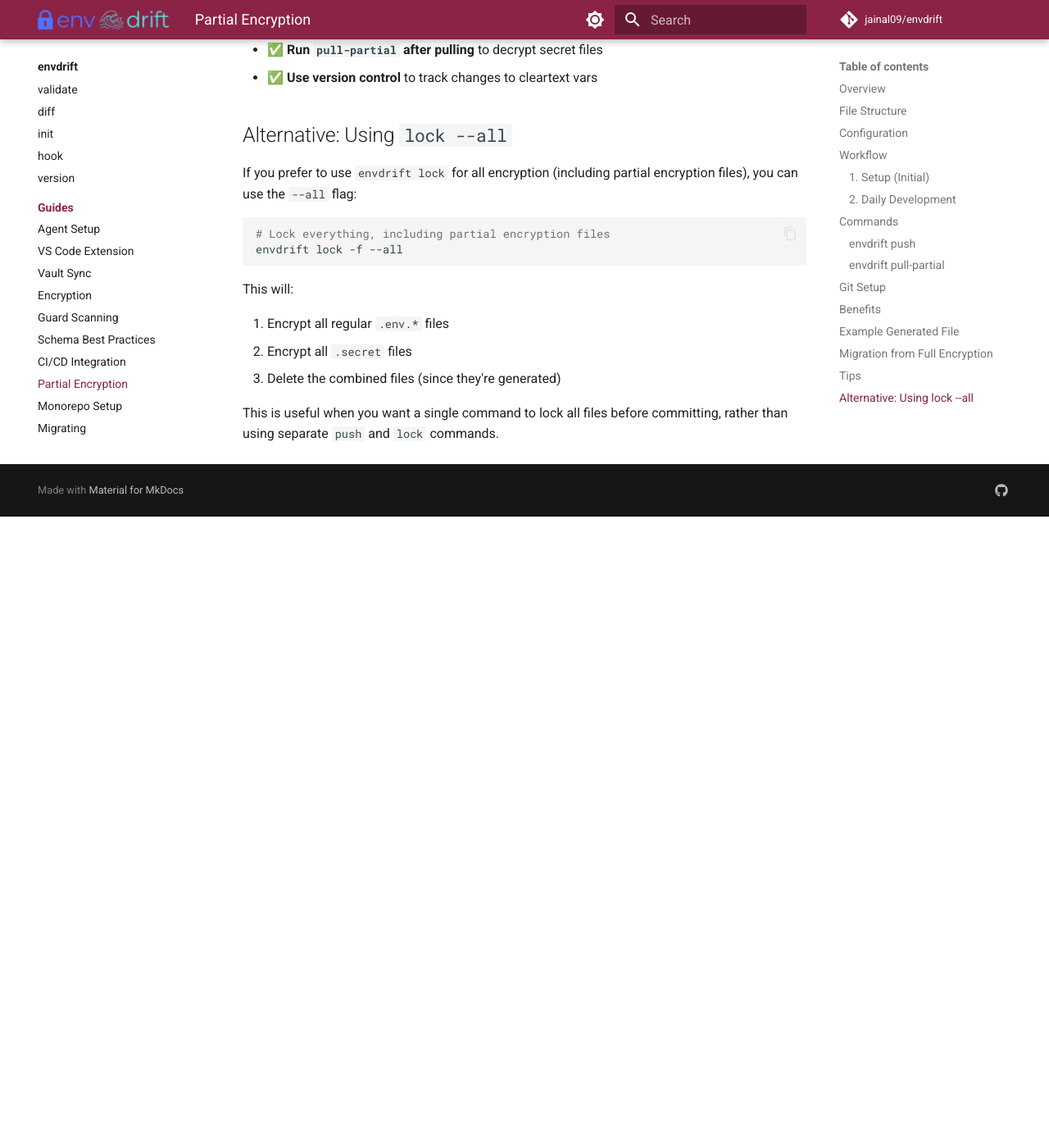
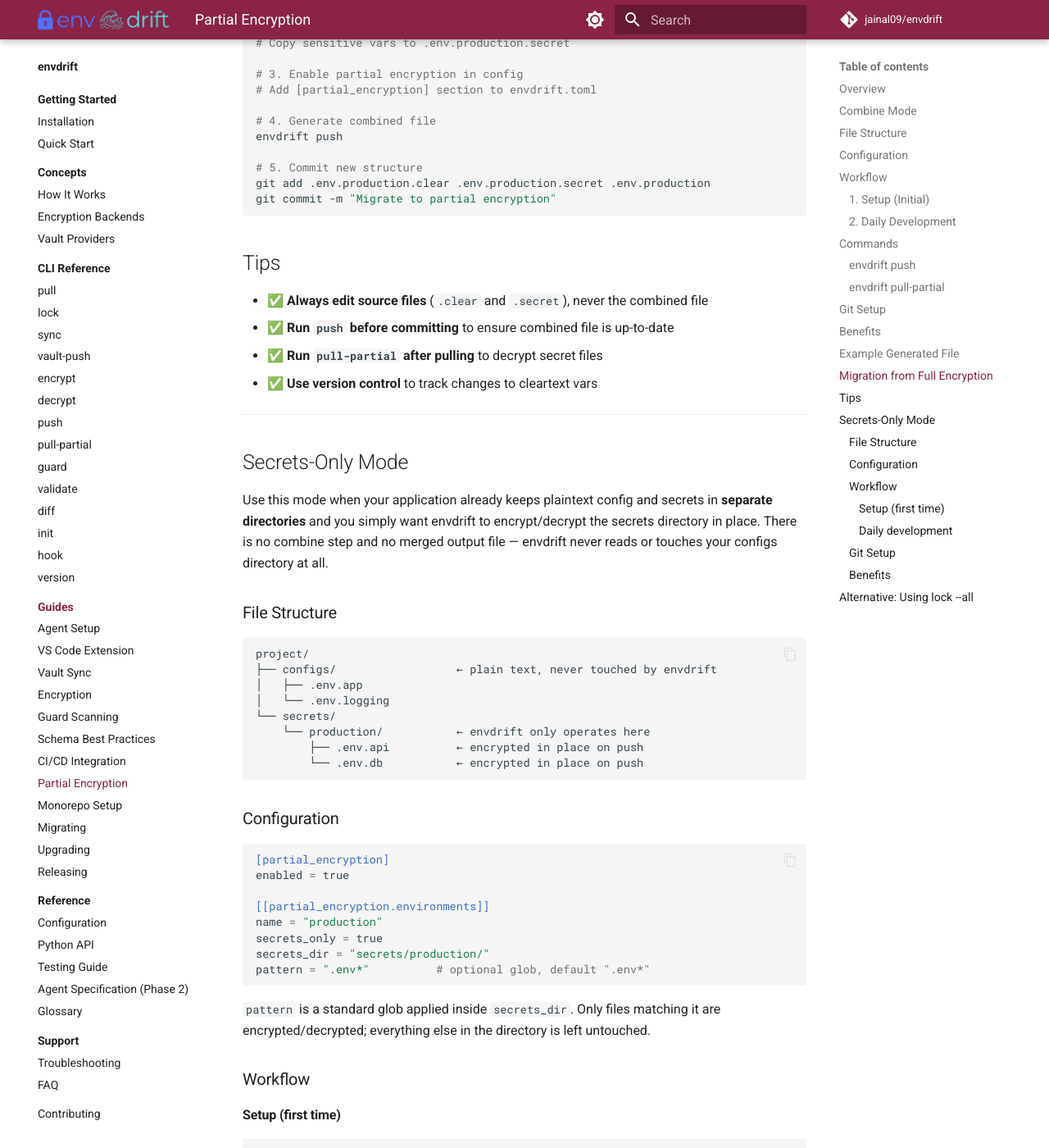
Before and after one commit to jainal09/envdrift, an MkDocs documentation site: the page built from docs/guides/partial-encryption.md, in a window 1280 px wide and 1400 px high, scrolled down 4369 px. Shown: the whole window at 82% size. Built offline with MkDocs 1.6.1 and Material for MkDocs 9.7.7, drawn with Linux system fonts in a browser that asks for light colours; comment, search, counter and statistics services are not loaded; before the commit the page ends 4999 px from its top, so only the background shows below that; some of the changed text lies outside the part shown.

Commit message:
feat(partial-encryption): add secrets-only mode
Adds `secrets_only = true` to `[[partial_encryption.environments]]` for
projects that already separate plaintext configs and secrets into distinct
directories. When enabled, `envdrift push` encrypts every file matching
`pattern` inside `secrets_dir` in place and `envdrift pull-partial` decrypts
them — no combine step, no awareness of any configs directory, no merged
output file.

- `PartialEncryptionEnvironmentConfig` gains `secrets_only`, `secrets_dir`,
  `pattern` fields; combine-mode fields now default to `""`
- `push_secrets_only` / `pull_secrets_only` added to `core/partial_encryption`
- CLI `push` and `pull_cmd` branch on `secrets_only`; `_ensure_combined_gitignore`
  skips secrets-only entries (no combined file to register)
- 13 new unit tests covering core logic and CLI branching
- Docs updated: partial-encryption guide, configuration reference, push and
  pull-partial CLI pages
- Playground scaffold added (`playground/`) with sample env files and README
- `ammend.md` added at repo root to track amendments during testing phase

Co-Authored-By: Claude Sonnet 4.6 <noreply@anthropic.com>

````diff
--- a/docs/guides/partial-encryption.md
+++ b/docs/guides/partial-encryption.md
@@ -1,6 +1,17 @@
 # Partial Encryption Feature
 
 ## Overview
+
+Partial encryption has two modes depending on how your project is structured:
+
+| Mode | Use when… |
+|------|-----------|
+| **Combine mode** (default) | You want a single merged `.env` file for apps. envdrift merges a plaintext `.clear` file and an encrypted `.secret` file into one output file. |
+| **Secrets-only mode** | Your project already separates configs and secrets into distinct directories. envdrift encrypts/decrypts the secrets directory in place — it has zero awareness of your configs directory and produces no combined output. |
+
+---
+
+## Combine Mode
 
 Partial encryption allows you to separate cleartext (non-sensitive) variables from
 encrypted (sensitive) variables while maintaining a single combined file for apps.
@@ -199,6 +210,94 @@ git commit -m "Migrate to partial encryption"
 - ✅ **Run `pull-partial` after pulling** to decrypt secret files
 - ✅ **Use version control** to track changes to cleartext vars
 
+---
+
+## Secrets-Only Mode
+
+Use this mode when your application already keeps plaintext config and secrets in
+**separate directories** and you simply want envdrift to encrypt/decrypt the secrets
+directory in place. There is no combine step and no merged output file — envdrift
+never reads or touches your configs directory at all.
+
+### File Structure
+
+```text
+project/
+├── configs/                  ← plain text, never touched by envdrift
+│   ├── .env.app
+│   └── .env.logging
+└── secrets/
+    └── production/           ← envdrift only operates here
+        ├── .env.api          ← encrypted in place on push
+        └── .env.db           ← encrypted in place on push
+```
+
+### Configuration
+
+```toml
+[partial_encryption]
+enabled = true
+
+[[partial_encryption.environments]]
+name = "production"
+secrets_only = true
+secrets_dir = "secrets/production/"
+pattern = ".env*"          # optional glob, default ".env*"
+```
+
+`pattern` is a standard glob applied inside `secrets_dir`. Only files matching it
+are encrypted/decrypted; everything else in the directory is left untouched.
+
+### Workflow
+
+#### Setup (first time)
+
+```bash
+# Encrypt all secret files in place
+envdrift push --env production
+
+# Commit the encrypted files
+git add secrets/production/
+git commit -m "Encrypt production secrets"
+```
+
+#### Daily development
+
+```bash
+# 1. Decrypt for editing
+envdrift pull-partial --env production
+
+# 2. Edit secret files directly
+vim secrets/production/.env.api
+vim secrets/production/.env.db
+
+# 3. Re-encrypt before committing
+envdrift push --env production
+
+# 4. Commit
+git add secrets/production/
+git commit -m "Update production secrets"
+```
+
+### Git Setup
+
+Only the secrets directory needs gitignore consideration.
+The configs directory is committed as-is since it is never modified by envdrift.
+
+```gitignore
+# Optionally ignore decrypted backups if your editor creates them
+secrets/**/*.bak
+```
+
+### Benefits
+
+1. ✅ **Zero impact on configs** — envdrift never reads or writes your configs directory
+2. ✅ **No merge step** — no generated combined file to manage
+3. ✅ **Directory-level operation** — one config entry handles all files in `secrets_dir`
+4. ✅ **Idempotent** — already-encrypted files are skipped on push; already-decrypted files are skipped on pull
+
+---
+
 ## Alternative: Using `lock --all`
 
 If you prefer to use `envdrift lock` for all encryption (including partial encryption files),
````
Also changed, not shown: docs/cli/pull-partial.md (+17 -5 lines), docs/cli/push.md (+19 -8 lines), docs/reference/configuration.md (+26 -11 lines), playground/README.md (added, +251 -0 lines), 8 other files.
